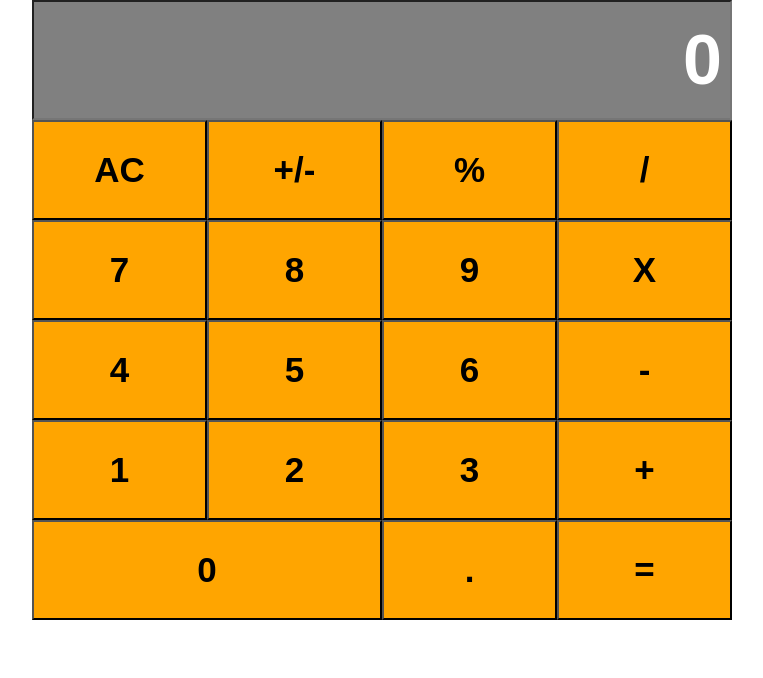
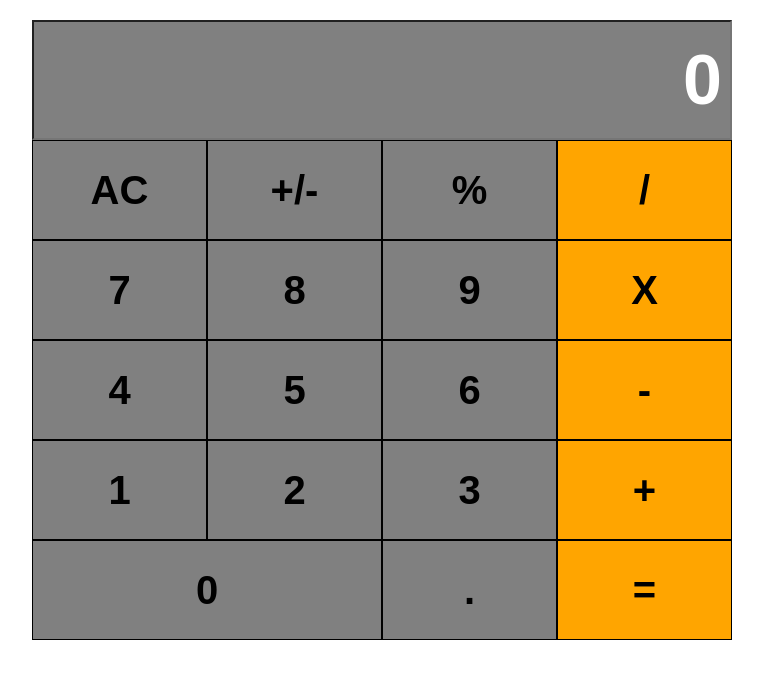
Before and after one commit to lekegitrepo/react-calculator, a React (Create React App) app: page / in a window 1280 px wide. Shown: the top 678 px of the page, without its empty margins (258-1021 px from the left). Built offline with nearby package versions, Linux system fonts and the light colour scheme.

Commit message:
set the color and wide props for the button component

```diff
--- a/src/components/button-panel.js
+++ b/src/components/button-panel.js
@@ -5,32 +5,32 @@ import Button from './button';
 const ButtonPanel = () => (
   <div>
     <div className='row btn-group'>
-      <Button name='AC' btnColor='btn btn-medium' />
-      <Button name='+/-' btnColor='btn btn-medium' />
-      <Button name='%' btnColor='btn btn-medium' />
+      <Button name='AC' btnColor='btn btn-medium' color='grey' />
+      <Button name='+/-' btnColor='btn btn-medium' color='grey' />
+      <Button name='%' btnColor='btn btn-medium' color='grey' />
       <Button name='/' btnColor='btn btn-medium' />
     </div>
     <div className='row btn-group'>
-      <Button name='7' btnColor='btn btn-medium' />
-      <Button name='8' btnColor='btn btn-medium' />
-      <Button name='9' btnColor='btn btn-medium' />
+      <Button name='7' btnColor='btn btn-medium' color='grey' />
+      <Button name='8' btnColor='btn btn-medium' color='grey' />
+      <Button name='9' btnColor='btn btn-medium' color='grey' />
       <Button name='X' btnColor='btn btn-medium' />
     </div>
     <div className='row btn-group'>
-      <Button name='4' btnColor='btn btn-medium' />
-      <Button name='5' btnColor='btn btn-medium' />
-      <Button name='6' btnColor='btn btn-medium' />
+      <Button name='4' btnColor='btn btn-medium' color='grey' />
+      <Button name='5' btnColor='btn btn-medium' color='grey' />
+      <Button name='6' btnColor='btn btn-medium' color='grey' />
       <Button name='-' btnColor='btn btn-medium' />
     </div>
     <div className='row btn-group'>
-      <Button name='1' btnColor='btn btn-medium' />
-      <Button name='2' btnColor='btn btn-medium' />
-      <Button name='3' btnColor='btn btn-medium' />
+      <Button name='1' btnColor='btn btn-medium' color='grey'/>
+      <Button name='2' btnColor='btn btn-medium' color='grey'/>
+      <Button name='3' btnColor='btn btn-medium' color='grey'/>
       <Button name='+' btnColor='btn btn-medium' />
     </div>
     <div className='row btn-group'>
-      <Button name='0' btnColor='btn btn-large' />
-      <Button name='.' btnColor='btn btn-medium' />
+      <Button name='0' btnColor='btn btn-large' wide color='grey'/>
+      <Button name='.' btnColor='btn btn-medium' color='grey' />
       <Button name='=' btnColor='btn btn-medium' />
     </div>
   </div>
--- a/src/components/button.js
+++ b/src/components/button.js
@@ -2,12 +2,26 @@
 import React from 'react';
 import PropTypes from 'prop-types';
 
-const Button = ({ name, btnColor }) => (
-  <button type="button" className={ btnColor } >
-    { name }
-  </button>
-);
+const Button = ({ name, btnColor, color, wide }) => {
+  const style = {
+    width: wide ? '50%' : '25%',
+    backgroundColor: color,
+  };
+  return (
+    <button type="button" className={ btnColor } style={style} >
+      { name }
+    </button>
+  )
+};
 
-Button.propTypes = { name: PropTypes.string.isRequired };
+Button.propTypes = {
+  name: PropTypes.string.isRequired,
+  wide: PropTypes.bool
+};
+
+Button.defaultProps = {
+  wide: false,
+  color: 'orange',
+};
 
 export default Button;
--- a/src/styles/App.css
+++ b/src/styles/App.css
@@ -1,7 +1,10 @@
+.App, .display, .button-panel {
+  display: flex;
+}
+
 .App {
-  display: flex;
   flex-direction: column;
-  margin: auto;
+  margin: 20px auto;
   width: 700px;
 }
 
@@ -9,7 +12,6 @@
   background-color: grey;
   color: #fff;
   direction: rtl;
-  display: flex;
   flex-direction: row;
   font-size: 70px;
   font-weight: bold;
@@ -22,17 +24,17 @@
 }
 
 .btn {
-  background-color: orange;
-  font-size: 35px;
+  border: 1px solid;
+  font-size: 40px;
   font-weight: bold;
   height: 100%;
   text-align: center;
 }
 
-.btn-medium {
+/*.btn-medium {
   width: 25%;
 }
 
 .btn-large {
   width: 50%;
-}
+}*/
```
